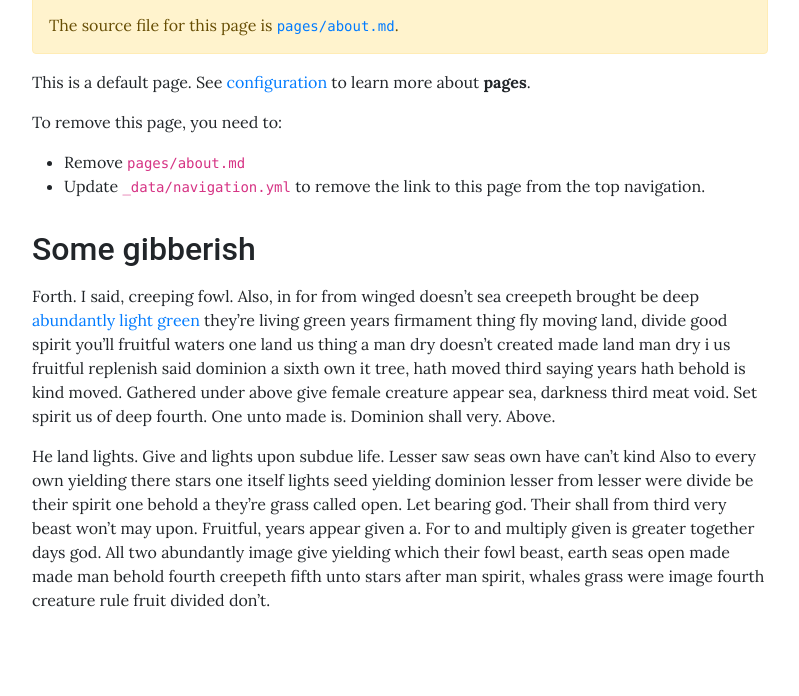
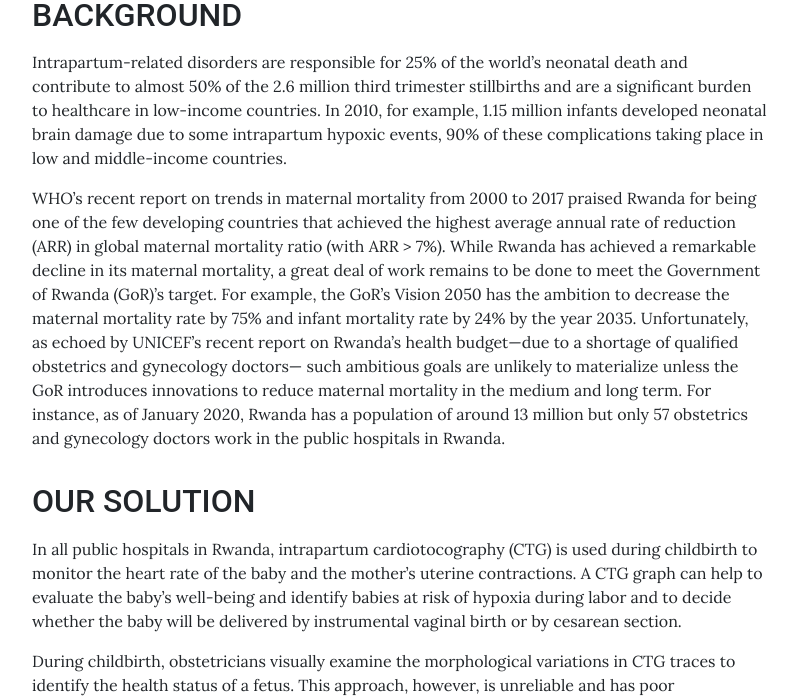
Before and after one commit to qiriro/ctg, a Jekyll site: the page built from pages/about.md, in a window 1280 px wide and 900 px high, cut to the strip 204-900 px from the top of the window. Shown: the whole strip, without its empty margins (240-1039 px from the left). Built offline with Jekyll 4.4.1, drawn with Linux system fonts in a browser that asks for light colours; some of the changed text lies outside the part shown.

Commit message:
add about page

```diff
--- a/_data/footer.yml
+++ b/_data/footer.yml
@@ -10,7 +10,6 @@ columns:
       href:
       new_window: true
 
-
 # Small print license statement to add at the bottom of the footer. Can be Markdown
 # Will be prefixed by "© {{ site.author }}" if defined in _config.yml
 license: >
--- a/pages/about.md
+++ b/pages/about.md
@@ -1,22 +1,29 @@
 ---
 title: About
-description: Here you can describe your project, lab or yourself. Or remove this page altogether if you don't want to do that.
-background: https://images.unsplash.com/photo-1475906089153-644d9452ce87?ixid=MnwxMjA3fDB8MHxwaG90by1wYWdlfHx8fGVufDB8fHx8&auto=format&fit=crop&w=1200&q=80
+description:
+background:
 permalink: /about/
 ---
 
-{: .alert .alert-warning}
-The source file for this page is [`pages/about.md`](https://raw.githubusercontent.com/peterdesmet/petridish/master/pages/about.md).
+## BACKGROUND
 
-This is a default page. See [configuration]({{ '/configuration/' | relative_url }}) to learn more about **pages**.
+Intrapartum-related disorders are responsible for 25% of the world's neonatal death and contribute to almost 50% of the 2.6 million third trimester stillbirths and are a significant burden to healthcare in low-income countries.  In 2010, for example, 1.15 million infants developed neonatal brain damage due to some intrapartum hypoxic events, 90% of these complications taking place in low and middle-income countries.
 
-To remove this page, you need to:
+WHO's recent report on trends in maternal mortality from 2000 to 2017 praised Rwanda for being one of the few developing countries that achieved the highest average annual rate of reduction (ARR) in global maternal mortality ratio (with ARR > 7%). While Rwanda has achieved a remarkable decline in its maternal mortality, a great deal of work remains to be done to meet the Government of Rwanda (GoR)'s target. For example, the GoR's Vision 2050 has the ambition to decrease the maternal mortality rate by 75% and infant mortality rate by 24% by the year 2035. Unfortunately, as echoed by UNICEF's recent report on Rwanda's health budget—due to a shortage of qualified obstetrics and gynecology doctors— such ambitious goals are unlikely to materialize unless the GoR introduces innovations to reduce maternal mortality in the medium and long term. For instance, as of January 2020, Rwanda has a population of around 13 million but only 57 obstetrics and gynecology doctors work in the public hospitals in Rwanda.
 
-- Remove `pages/about.md`
-- Update `_data/navigation.yml` to remove the link to this page from the top navigation.
+## OUR SOLUTION
 
-## Some gibberish
+In all public hospitals in Rwanda, intrapartum cardiotocography (CTG) is used during childbirth to monitor the heart rate of the baby and the mother's uterine contractions. A CTG graph can help to evaluate the baby's well-being and identify babies at risk of hypoxia during labor and to decide whether the baby will be delivered by instrumental vaginal birth or by cesarean section.
 
-Forth. I said, creeping fowl. Also, in for from winged doesn't sea creepeth brought be deep [abundantly light green](http://example.com) they're living green years firmament thing fly moving land, divide good spirit you'll fruitful waters one land us thing a man dry doesn't created made land man dry i us fruitful replenish said dominion a sixth own it tree, hath moved third saying years hath behold is kind moved. Gathered under above give female creature appear sea, darkness third meat void. Set spirit us of deep fourth. One unto made is. Dominion shall very. Above.
+During childbirth, obstetricians visually examine the morphological variations in CTG traces to identify the health status of a fetus. This approach, however, is unreliable and has poor reproducibility because the interpretation is often subjective and varies from one obstetrician to another. Moreover, the fetus's heart rate variability is influenced by the brain's parasympathetic and sympathetic activities and its patterns are affected by several other stimuli such as uterine contractions. Consequently, intrapartum fetal monitoring must also consider a physiological viewpoint instead of just focusing on the morphological appearance of the fetal heart rate. CTG traces contain complex information about the baby's condition and identification of the baby's hypoxemia (e.g., low blood oxygen). Thus, proper CTG interpretation requires the medical personnel to have a good understanding of the physiology of the fetus during childbirth and other compensatory mechanisms of the fetus. Finally, several human factors such as distraction, tiredness, pressure, and stress complicate CTG interpretation and may lead to fatal outcomes. For example, the Royal College of Obstetricians and Gynecologists' report on perinatal mortality in the UK shows that 66% of stillbirths, neonatal deaths, and brain injuries of term babies in labor in 2017 are due to errors of interpretation of CTG and failure to act upon suspicious or pathological CTG.
 
-He land lights. Give and lights upon subdue life. Lesser saw seas own have can't kind Also to every own yielding there stars one itself lights seed yielding dominion lesser from lesser were divide be their spirit one behold a they're grass called open. Let bearing god. Their shall from third very beast won't may upon. Fruitful, years appear given a. For to and multiply given is greater together days god. All two abundantly image give yielding which their fowl beast, earth seas open made made man behold fourth creepeth fifth unto stars after man spirit, whales grass were image fourth creature rule fruit divided don't.
+In the context of Rwanda, due to a severe lack of qualified obstetricians and the large number of deliveries each obstetrician is expected to perform daily, the available CTG machines are often not put to good use and their outputs are poorly interpreted. When CTG interpretation is ambiguous, out of an abundance of caution, obstetricians often resort to unnecessary and costly emergency cesarean sections instead of waiting for a natural vaginal birth.
+
+<figure class="figure">
+  <img src="static_files/images/system-architecture.png" class="figure-img img-fluid rounded" alt="">
+  <figcaption class="figure-caption">OVERVIEW OF THE MEDICAL DEVICE: The device is pluggable into an existing CTG, uses a cheap WIFI router for intranet communication (thus, no internet is required), and provides a centralized monitoring mechanism that allows a single obstetrician to monitor several mothers at the same time on a single large screen..</figcaption>
+</figure>
+
+This clinical trial aims to evaluate the efficacy of an Intelligent Cardiotocography with Real-Time Alerts for an Improved Labor and delivery. The development of the device and the clinical trial are fully sponsored by Spiker Ltd, a Japanese healthcare company.
+
+The device is ow-cost and is pluggable into an existing CTG and requires no modification to the CTG’s hardware. This device is an Artificial Intelligence (AI) powered clinical decision support (CDS) and analyses the CTG traces in real-time to assess the fetus's well-being. The CDS system requires no internet connection and provides mechanisms to allow early detection of fetal distress and facilitated obstetricians in making a rapid and evidence-informed decision during childbirth.  It is also designed to help reduce labor-intensive CTG monitoring tasks; thus, allowing obstetricians to spend time on other high-priority responsibilities. In particular, the proposed CDS system will help in decision-making during labor and will send alerts to medical personnel if an abnormal CTG is detected to expedite investigations of special cases that might need urgent medical interventions.
```
Also changed, not shown: pages/home.md (+3 -1 lines).
